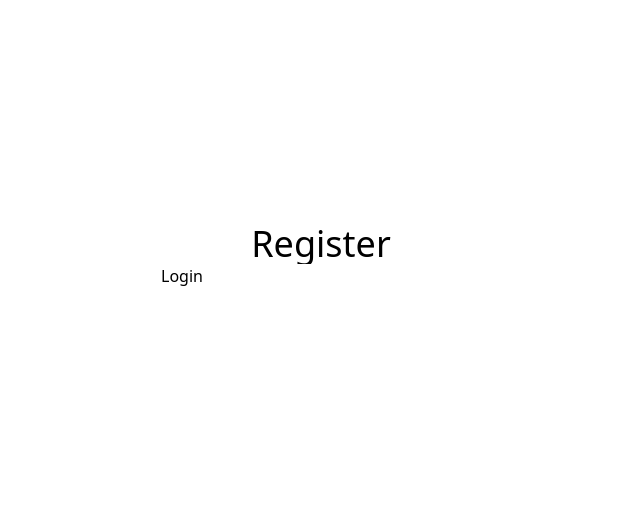
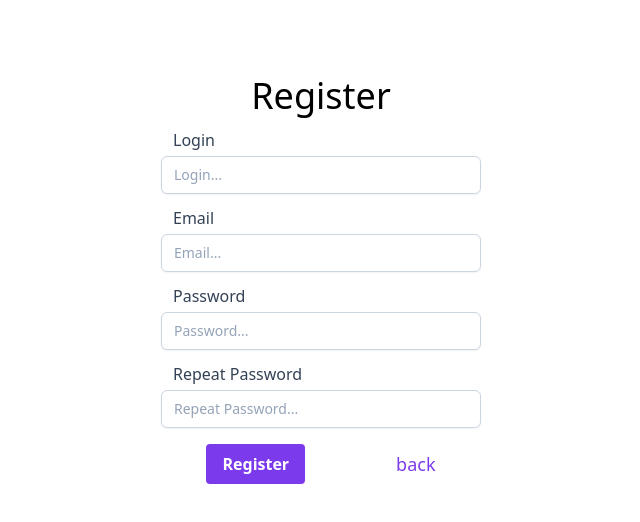
Before and after one commit to LenyPython/Listr, an Angular app in the folder frontend/: page /register in a window 1280 px wide. Shown: the top 522 px of the page, without its empty margins (319-959 px from the left). Built offline with nearby package versions, Linux system fonts and the light colour scheme.

Commit message:
Add register form with styles

```diff
--- a/frontend/src/app/authModule/components/login/login.component.html
+++ b/frontend/src/app/authModule/components/login/login.component.html
@@ -6,7 +6,7 @@
                 Login
             </span>
             <input type="text" name="login"
-            [ngClass]="['mt-1', 'px-3', 'py-2', 'bg-white', 'border', 'shadow-sm', 'border-slate-300', 'placeholder-slate-400', 'focus:outline-none', 'focus:border-sky-500', 'focus:ring-sky-500', 'block', 'w-full', 'rounded-md', 'sm:text-sm', 'focus:ring-1']"
+            [ngClass]="['input-primary']"
             placeholder="Login or email" required>
         </label>
         <label for="password" [ngClass]="['block']">
@@ -14,14 +14,14 @@
                 Password
             </span>
             <input type="password" name="password"
-            [ngClass]="[ 'mt-1', 'px-3', 'py-2', 'bg-white', 'border', 'shadow-sm', 'border-slate-300', 'placeholder-slate-400', 'focus:outline-none', 'focus:border-sky-500', 'focus:ring-sky-500', 'block', 'w-full', 'rounded-md', 'sm:text-sm', 'focus:ring-1']"
+            [ngClass]="['input-primary']"
             placeholder="Password..."required>
         </label>
         <div [ngClass]="['pl-2', 'mt-4', 'flex', 'justify-between']">
-            <a routerLink="/register" [ngClass]="['text-blue-500','hover:text-blue-300', 'cursor-pointer']">
+            <a routerLink="/register" [ngClass]="['text-violet-500','hover:text-violet-300']">
                 Not have account yet?
             </a>
-            <button type="submit" [ngClass]="['self-end', 'bg-blue-500', 'hover:bg-blue-700', 'text-white', 'py-2', 'px-4', 'font-bold', 'rounded']">
+            <button type="submit" [ngClass]="['btn-primary']">
                 Login
             </button>
         </div>
--- a/frontend/src/app/authModule/components/register/register.component.html
+++ b/frontend/src/app/authModule/components/register/register.component.html
@@ -1,14 +1,30 @@
 <h2 [ngClass]="['text-4xl']">Register</h2>
 
-<form [ngClass]="['w-80']">
+<form [ngClass]="['flex', 'flex-col', 'w-80']">
     <label for="login">
-        <span>Login</span>
-        <input type="text" name="login">
+        <span [ngClass]="['mt-3','ml-3', 'block', 'text-md', 'font-medium', 'text-slate-700']">
+            Login
+        </span>
+        <input required type="text" name="login" [ngClass]="['input-primary']" placeholder="Login...">
+    </label>
+    <label for="email">
+        <span [ngClass]="['mt-3','ml-3', 'block', 'text-md', 'font-medium', 'text-slate-700']">Email</span>
+        <input required type="email" name="email" [ngClass]="['input-primary']" placeholder="Email...">
     </label>
     <label for="password1">
-        <input type="password" name="password1">
+        <span [ngClass]="['mt-3','ml-3', 'block', 'text-md', 'font-medium', 'text-slate-700']">Password</span>
+        <input required type="password" name="password1" [ngClass]="['input-primary']" placeholder="Password...">
     </label>
     <label for="password2">
-        <input type="password" name="password2">
+        <span [ngClass]="['mt-3','ml-3', 'block', 'text-md', 'font-medium', 'text-slate-700']">Repeat Password</span>
+        <input required type="password" name="password2" [ngClass]="['input-primary']" placeholder="Repeat Password...">
     </label>
+    <div [ngClass]="['mt-4', 'flex', 'items-center', 'justify-around']">
+        <button type="submit" [ngClass]="['btn-primary']">
+            Register
+        </button>
+        <a routerLink="/login" [ngClass]="['text-violet-600', 'hover:text-violet-400', 'text-lg']">
+            back
+        </a>
+    </div>
 </form>
--- a/frontend/src/app/authModule/components/register/register.component.css
+++ b/frontend/src/styles.css
@@ -1 +1 @@
-:host{display:flex;flex-direction:column;align-items:center;justify-content:center;width:100vw;min-height:70vh}
+@tailwind base;@tailwind components;@tailwind utilities;*{margin:0;padding:0}body{width:100vw;min-height:100vh}.btn-primary{@apply bg-violet-600 hover:bg-violet-400 px-4 py-2 rounded text-white font-semibold}.input-primary{@apply mt-1 px-3 py-2 bg-white border shadow-sm border-slate-300 placeholder-slate-400 focus:outline-none focus:border-sky-500 focus:ring-sky-500 block w-full rounded-md sm:text-sm focus:ring-1}
--- a/frontend/src/styles.scss
+++ b/frontend/src/styles.scss
@@ -10,3 +10,11 @@ body {
   width: 100vw;
   min-height: 100vh;
 }
+
+.btn-primary {
+  @apply bg-violet-600 hover:bg-violet-400 px-4 py-2 rounded text-white font-semibold;
+}
+
+.input-primary {
+  @apply mt-1 px-3 py-2 bg-white border shadow-sm border-slate-300 placeholder-slate-400 focus:outline-none focus:border-sky-500 focus:ring-sky-500 block w-full rounded-md sm:text-sm focus:ring-1;
+}
```
